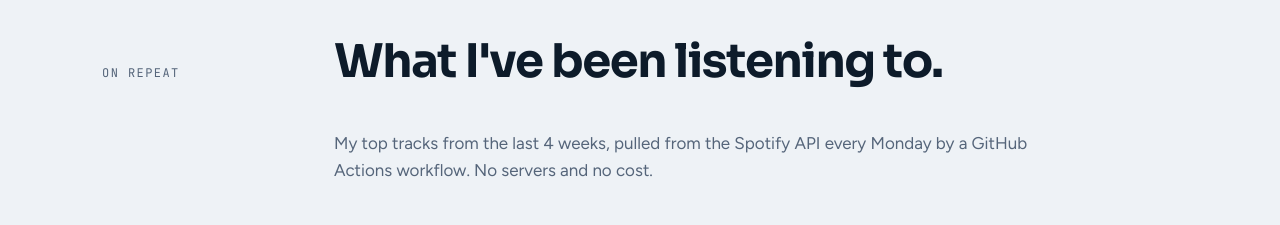
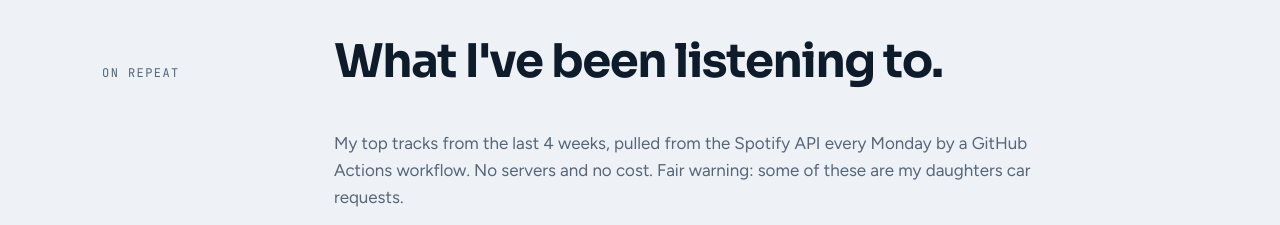
Before and after one commit to ny7895/noahy-portfolio, a plain HTML site: page index.html in a window 1280 px wide. Shown: the part 8640-8865 px from the top of the page. Drawn offline with Linux system fonts and the light colour scheme; a web font is replaced by a local one.

Commit message:
Update index.html

```diff
--- a/index.html
+++ b/index.html
@@ -680,10 +680,9 @@ footer .wrap{display:flex; flex-wrap:wrap; justify-content:space-between; gap:10
         <div class="wrap">
           <div class="sec-head"><span class="label">On
               repeat</span><h2>What I've been listening to.</h2><p
-              id="musicIntro">My top tracks from the last 4 weeks, pulled from
+              id="musicIntro">My top tracks from <span id="musicRange">the last 4 weeks</span>, pulled from
               the Spotify API every Monday by a GitHub Actions workflow. No
-              servers and no cost. Yes there may be some strange tracks.. My
-              daughters request alot of songs in the car</p></div>
+              servers and no cost. Fair warning: some of these are my daughters car requests.</p></div>
           <div class="music-grid rv" id="musicGrid"></div>
           <div class="music-foot">
             <div class="flow" aria-label="How this section updates"><span
@@ -1050,7 +1049,7 @@ function renderMusic(data) {
     s.classList.add("ph"); s.style.background = `linear-gradient(135deg, hsl(${hue(i)} 65% 48%), hsl(${(hue(i) + 50) % 360} 60% 32%))`; s.textContent = s.dataset.l;
   }));
   const range = RANGE_TEXT[data.range] || RANGE_TEXT.short_term;
-  $("#musicIntro").textContent = `My top tracks from ${range}, pulled from the Spotify API every Monday by a GitHub Actions workflow. No servers and no cost.`;
+  $("#musicRange").textContent = range;  // only the time range changes; the rest of the intro stays as written
   $("#musicUpdated").textContent = data.updated ? `Updated ${esc(new Date(data.updated).toLocaleDateString(undefined, { month: "short", day: "numeric", year: "numeric" }))}` : "";
 }
 (async () => {
```
